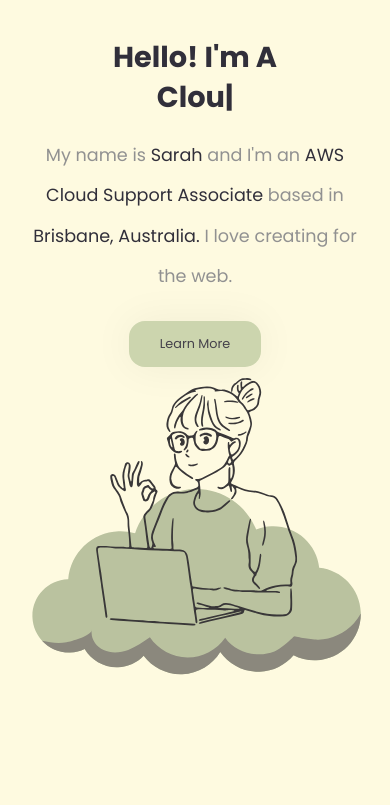
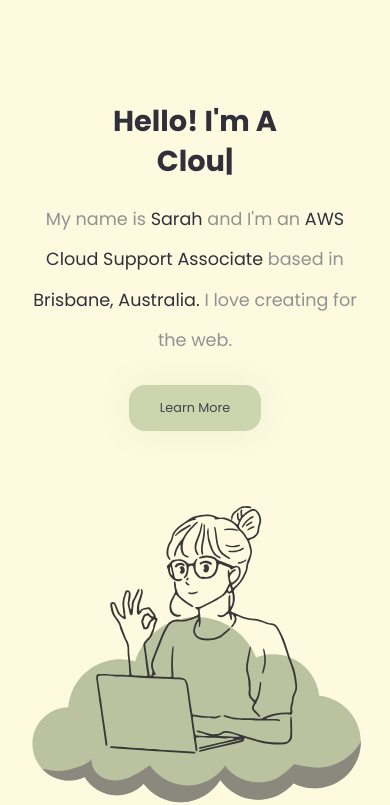
Before and after one commit to sarahbfaws/Fabon-Personal, a plain HTML site: page index.html in a window 390 px wide. Shown: the part 68-873 px from the top of the page. Drawn offline with nearby package versions, Linux system fonts and the light colour scheme.

Commit message:
Adjusted margins for hero section on mobile devices

```diff
--- a/index.html
+++ b/index.html
@@ -39,9 +39,9 @@
         </header>
 <!-- START HERO SECTION -->
         <div class="showcase-area" id="hero">
-          <div class="container">
+          <div class="container" id="hero-container">
 <!-- START HERO SECTION LEFT -->
-            <div class="left">
+            <div class="left" id="hero-container">
               <div class="big-title">
                 <h1>Hello! I'm a</h1>
                 <h1><span id="intro"></span></h1>
--- a/style.css
+++ b/style.css
@@ -646,6 +646,11 @@ button {
     display: flex;
   }
 
+#hero-container {
+  margin-top: 4rem;
+  margin-bottom: 4rem;
+}
+
   .links {
     position: fixed;
     top: 0;
```
